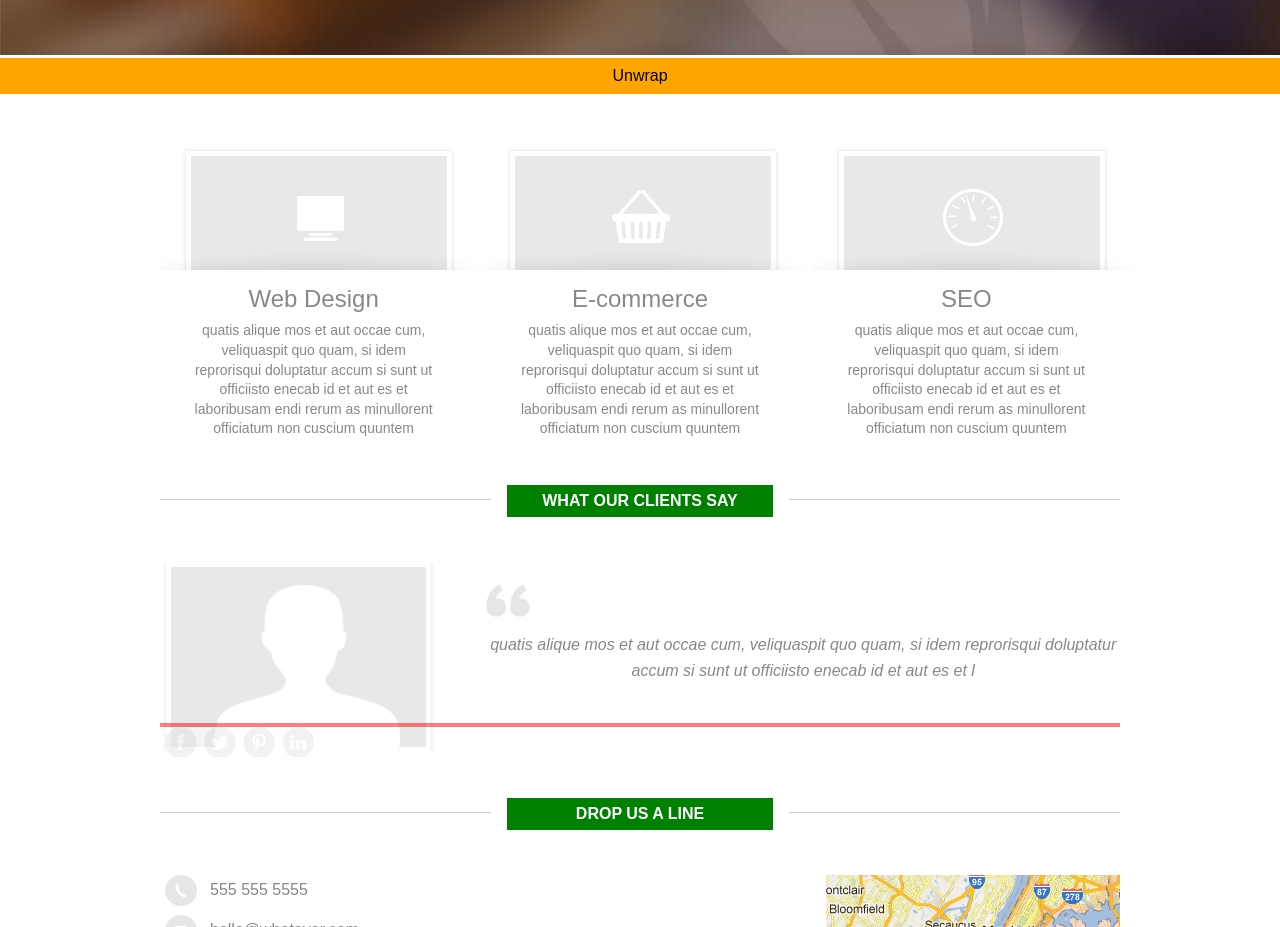
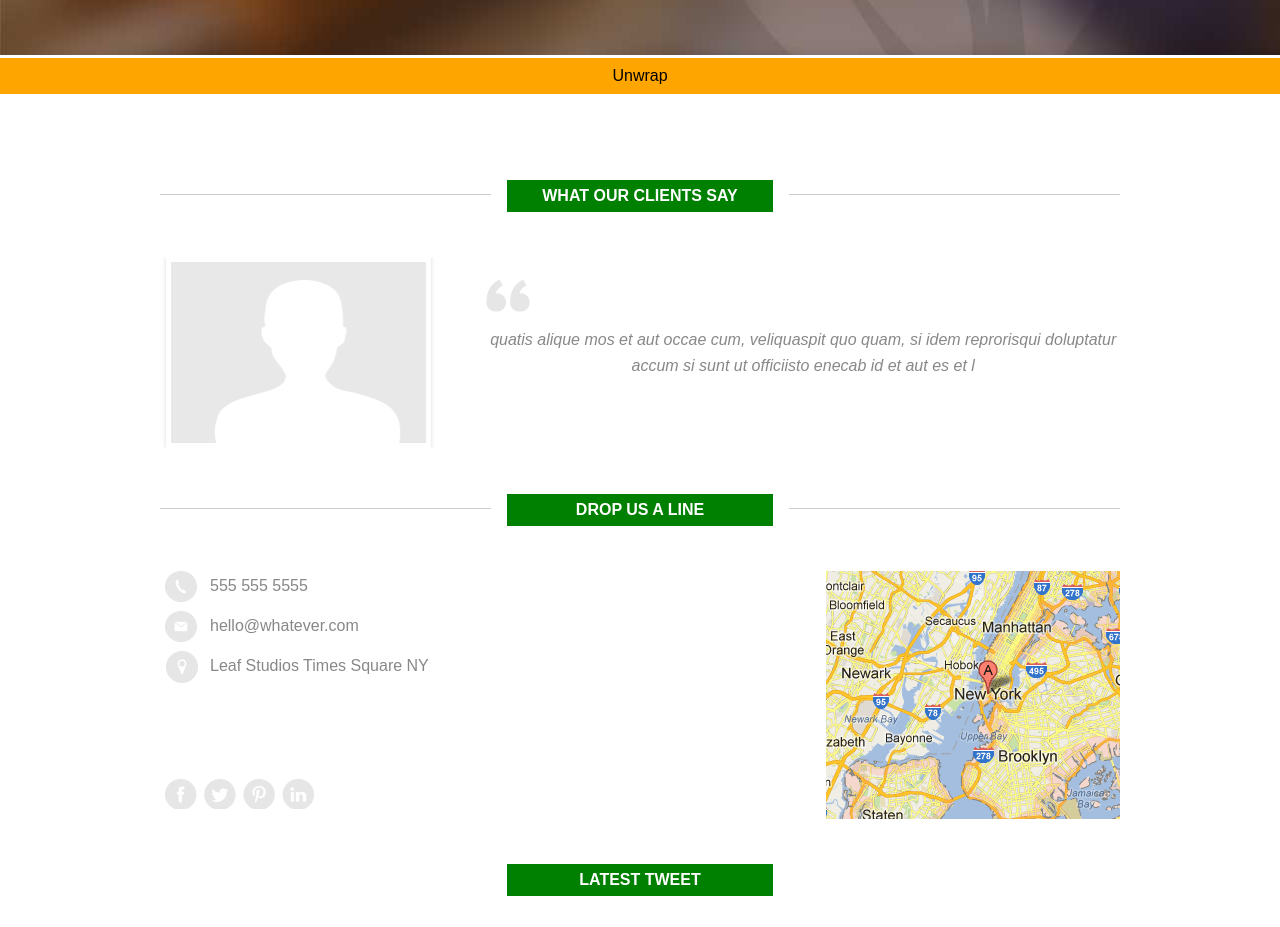
Before and after one commit to addis-hail/learning-jquery, a plain HTML site: page index.html in a window 1280 px wide. Shown: the part 440-1367 px from the top of the page. Drawn offline with nearby package versions, Linux system fonts and the light colour scheme.

Commit message:
adding & removing classes

```diff
--- a/index.html
+++ b/index.html
@@ -39,7 +39,7 @@
         <div class="button" style="text-align: center; padding: 10px; background: orange;">Unwrap</div>
 
         <div class="wrapper">
-            <section id="points-of-sale">
+            <section id="points-of-sale" style="height: 0; overflow: hidden;">
                 <h2>Points of Sale</h2>
                 <ul>
                     <li>
--- a/scripts/script.js
+++ b/scripts/script.js
@@ -1,6 +1,8 @@
-$("#social-nav").css({
-    "top" : "-400px",
-    "speed" : "150px",
-    "opacity" : "0.5",
-    "border-top" : "4px solid red"
-});
+// $("header .wrapper").removeClass("wrapper");
+// $("header > div").addClass("wrapper");
+var button = $("#lead-banner a");
+
+button[0].onclick = function(){
+    $("#points-of-sale").toggleClass("open");
+    return false;
+};
--- a/style.css
+++ b/style.css
@@ -350,3 +350,6 @@ section#points-of-sale ul{
     width: 100%;
     height: 100%;
 }
+.open{
+    height: auto !important;
+}
```
